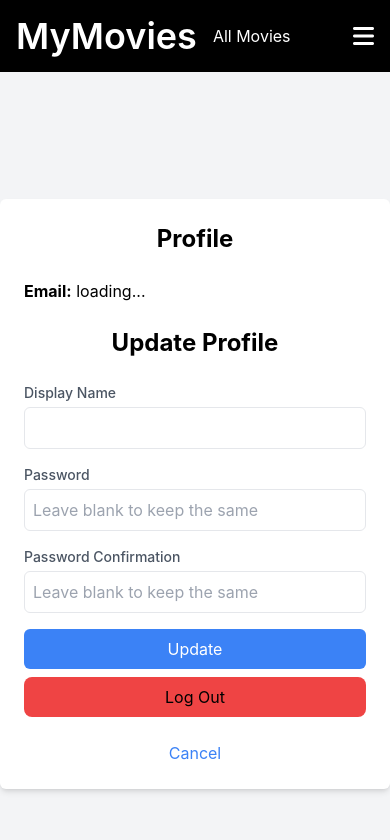
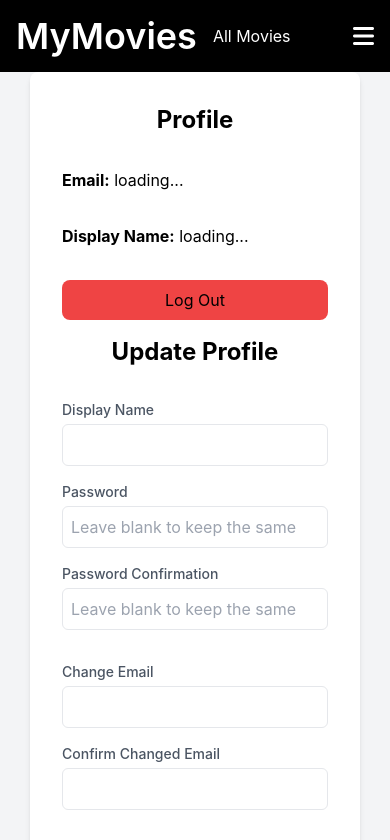
Before and after one commit to andersstensland/mymovies, a React (Create React App) app: page /AccountSettings in a window 390 px wide. Shown: the top 840 px of the page. Built offline with nearby package versions, Linux system fonts and the light colour scheme; no server answers.

Commit message:
Finished search component logic + minor changes

```diff
--- a/src/App.js
+++ b/src/App.js
@@ -9,6 +9,7 @@ import { Register } from "./pages/Register"; // Corrected import paths
 import { Test } from "./pages/Test"; // Corrected import paths
 import { subscribeToAuthChanges } from "./services/authService";
 import { AccountSettings } from "./components/account/AccountSettings";
+import { Navbar } from "./components/navbar/Navbar";
 
 function App() {
   const [user, setUser] = useState(null);
@@ -45,6 +46,7 @@ function App() {
           element={<AccountSettings user={user} />}
         />
         <Route path="/Test" element={<Test />} />
+        <Route path="*" element={<h1>Not Found</h1>} />
       </Routes>
     </>
   );
--- a/src/components/account/AccountSettings.js
+++ b/src/components/account/AccountSettings.js
@@ -7,6 +7,7 @@ import { Footer } from "../footer/Footer";
 
 export const AccountSettings = ({ user }) => {
   const navigate = useNavigate();
+
   const handleLogout = () => {
     logout()
       .then(() => {
@@ -17,65 +18,100 @@ export const AccountSettings = ({ user }) => {
         console.log(error);
       });
   };
+
   return (
     <div className="bg-black">
-      <Navbar />
+      <Navbar user={user} />
+
       <div className="flex items-center justify-center min-h-screen bg-gray-100">
-        <div className="flex flex-col gap-2 max-w-md w-full p-6 bg-white rounded-md shadow-md">
+        <div className="grid grid-cols-1 md:grid-cols-2 gap-4 p-8 bg-white rounded-lg shadow-md">
+          <div className="flex flex-col gap-4">
             <h2 className="text-2xl font-bold text-center mb-4">Profile</h2>
             <div className="mb-4">
               <strong>Email:</strong>{" "}
               <span>{user ? user.email : "loading..."}</span>
             </div>
+            <div className="mb-4">
+              <strong>Display Name:</strong>{" "}
+              <span>{user ? user.displayName : "loading..."}</span>
+            </div>
 
+            <button
+              className="px-4 py-2 text-center bg-red-500 rounded-lg cursor-pointer"
+              onClick={handleLogout}
+            >
+              <span className="text-black">Log Out</span>
+            </button>
+          </div>
+
+          <div className="flex flex-col gap-4">
             <h2 className="text-2xl font-bold text-center mb-4">
               Update Profile
             </h2>
-          <form>
+
+            {/* Update Profile Form */}
+            <form className="grid grid-cols-1 sm:grid-cols-2 gap-4">
+              {/* First Column */}
+              <div>
                 <div className="mb-4">
-              <label
-                htmlFor="email"
-                className="block text-sm font-medium text-gray-600"
-              >
+                  <label className="block text-sm font-medium text-gray-600">
                     Display Name
                   </label>
                   <input
-                type="email"
-                id="email"
+                    type="text"
                     className="mt-1 p-2 w-full border rounded-md"
                     required
                   />
                 </div>
 
                 <div className="mb-4">
-              <label
-                htmlFor="password"
-                className="block text-sm font-medium text-gray-600"
-              >
+                  <label className="block text-sm font-medium text-gray-600">
                     Password
                   </label>
                   <input
                     type="password"
-                id="password"
                     className="mt-1 p-2 w-full border rounded-md"
                     placeholder="Leave blank to keep the same"
                   />
                 </div>
 
                 <div className="mb-4">
-              <label
-                htmlFor="password-confirm"
-                className="block text-sm font-medium text-gray-600"
-              >
+                  <label className="block text-sm font-medium text-gray-600">
                     Password Confirmation
                   </label>
                   <input
                     type="password"
-                id="password-confirm"
                     className="mt-1 p-2 w-full border rounded-md"
                     placeholder="Leave blank to keep the same"
                   />
                 </div>
+              </div>
+
+              {/* Second Column */}
+              <div>
+                <div className="mb-4">
+                  <label className="block text-sm font-medium text-gray-600">
+                    Change Email
+                  </label>
+                  <input
+                    type="email"
+                    className="mt-1 p-2 w-full border rounded-md"
+                    required
+                  />
+                </div>
+
+                <div className="mb-4">
+                  <label className="block text-sm font-medium text-gray-600">
+                    Confirm Changed Email
+                  </label>
+                  <input
+                    type="email"
+                    className="mt-1 p-2 w-full border rounded-md"
+                    required
+                  />
+                </div>
+              </div>
+            </form>
 
             <button
               className="bg-blue-500 text-white px-4 py-2 rounded-md w-full"
@@ -83,14 +119,7 @@ export const AccountSettings = ({ user }) => {
             >
               Update
             </button>
-          </form>
 
-          <div
-            className="px-4 py-2 text-center bg-red-500 rounded-lg"
-            onClick={handleLogout}
-          >
-            <button className="text-black">Log Out</button>
-          </div>
             <div className="mt-4 text-center">
               <Link to="/" className="text-blue-500">
                 Cancel
@@ -98,6 +127,8 @@ export const AccountSettings = ({ user }) => {
             </div>
           </div>
         </div>
+      </div>
+
       <Footer />
     </div>
   );
--- a/src/components/navbar/Navbar.js
+++ b/src/components/navbar/Navbar.js
@@ -3,7 +3,6 @@ import { Link } from "react-router-dom";
 import { Hamburger } from "./Hamburger";
 import { MenuOverlay } from "./MenuOverlay";
 import { SearchComponent } from "./SearchComponent";
-import userEvent from "@testing-library/user-event";
 
 export const Navbar = ({ user }) => {
   const [hamburgerOpen, setHamburgerOpen] = useState(false);
@@ -26,10 +25,10 @@ export const Navbar = ({ user }) => {
                 <SearchComponent />
               </Link>
             </li>
-            <li>
+            <li className="flex items-center">
               {user ? (
                 <Link to="/AccountSettings">
-                  <span className="text-white text-2xl">{user.email}</span>
+                  <span className="text-white text-lg">{user.email}</span>
                 </Link>
               ) : (
                 <Link to="/Login" className="text-white hover:text-gray-200">
--- a/src/components/navbar/SearchComponent.js
+++ b/src/components/navbar/SearchComponent.js
@@ -1,11 +1,11 @@
 import React, { useEffect, useState } from "react";
+import { Link } from "react-router-dom";
 import { fetchData } from "../../data/fetchData";
 
 export const SearchComponent = () => {
-  const [searchText, setSearchText] = React.useState("");
+  const [activeSearch, setActiveSearch] = useState([]);
   const [movies, setMovies] = useState([]);
 
-  // TODO: Add code to fetch movies
   useEffect(() => {
     async function fetchMovieData() {
       try {
@@ -19,47 +19,44 @@ export const SearchComponent = () => {
     fetchMovieData();
   }, []);
 
-  const handleSearchChange = (event) => {
-    setSearchText(event.target.value);
+  const handleSearch = (e) => {
+    const searchTerm = e.target.value.toLowerCase();
 
-    console.log(searchText);
+    if (searchTerm === "") {
+      setActiveSearch([]);
+      return;
+    }
 
-    // TODO: Add code to filter movies by title
-    const filteredMovies = movies.filter((movie) => {
-      const titleMatch = movie.MovieName.toLowerCase().includes(
-        searchText.toLowerCase()
-      );
+    const matchingMovies = movies.filter((movie) =>
+      movie.MovieName.toLowerCase().includes(searchTerm)
+    );
 
-      return titleMatch;
-    });
+    setActiveSearch(matchingMovies.slice(0, 1));
   };
 
   return (
-    <div className="flex items-center">
-      <div className="flex space-x-1">
+    <form className="w-full relative">
+      <div className="relative">
         <input
-          type="text"
-          className="block w-full px-4 py-2 text-black bg-white border rounded-full focus:border-gray-400 focus:ring-gray-300 focus:outline-none focus:ring focus:ring-opacity-40"
-          placeholder="Search..."
-          onInput={handleSearchChange}
+          type="search"
+          placeholder="Type Here"
+          className="w-full p-4 rounded-full bg-slate-800"
+          onChange={(e) => handleSearch(e)}
         />
-        <button className="px-4 text-white bg-grey-600 rounded-full ">
-          <svg
-            xmlns="http://www.w3.org/2000/svg"
-            className="w-5 h-5"
-            fill="none"
-            viewBox="0 0 24 24"
-            stroke="currentColor"
-            strokeWidth={2}
-          >
-            <path
-              strokeLinecap="round"
-              strokeLinejoin="round"
-              d="M21 21l-6-6m2-5a7 7 0 11-14 0 7 7 0 0114 0z"
-            />
-          </svg>
+        <button className="absolute right-1 top-1/2 -translate-y-1/2 p-4 rounded-full">
+          <i className="fas fa-search"></i>
         </button>
       </div>
-    </div>
+
+      {activeSearch.length > 0 && (
+        <div className="absolute top-20 p-4 bg-slate-800 text-white w-full rounded-xl left-1/2 -translate-x-1/2 flex flex-col gap-2">
+          {activeSearch.map((m) => (
+            <Link to={`/movie/${m.Id}`} key={m.Id}>
+              <span key={m.MovieName}>{m.MovieName}</span>
+            </Link>
+          ))}
+        </div>
+      )}
+    </form>
   );
 };
--- a/src/services/authService.js
+++ b/src/services/authService.js
@@ -5,6 +5,10 @@ import {
   signInWithEmailAndPassword,
   signOut,
   updateProfile,
+  sendEmailVerification,
+  sendPasswordResetEmail,
+  updateEmail,
+  updatePassword,
 } from "firebase/auth";
 
 import { auth } from "../data/firebase";
@@ -47,7 +51,7 @@ export const resetPassword = (email) => {
     });
 };
 
-export const updateEmail = (email) => {
+export const updateUserEmail = (email) => {
   // Business logic for updating email
   updateEmail(auth.currentUser, email)
     .then(() => {
@@ -60,7 +64,8 @@ export const updateEmail = (email) => {
     });
 };
 
-export const updatePassword = (newPassword) => {
+export const updateUserPassword = (newPassword) => {
+  const user = "";
   // Business logic for updating password
   updatePassword(user, newPassword)
     .then(() => {
```
Lines whose indentation alone changed are shown as unchanged.
